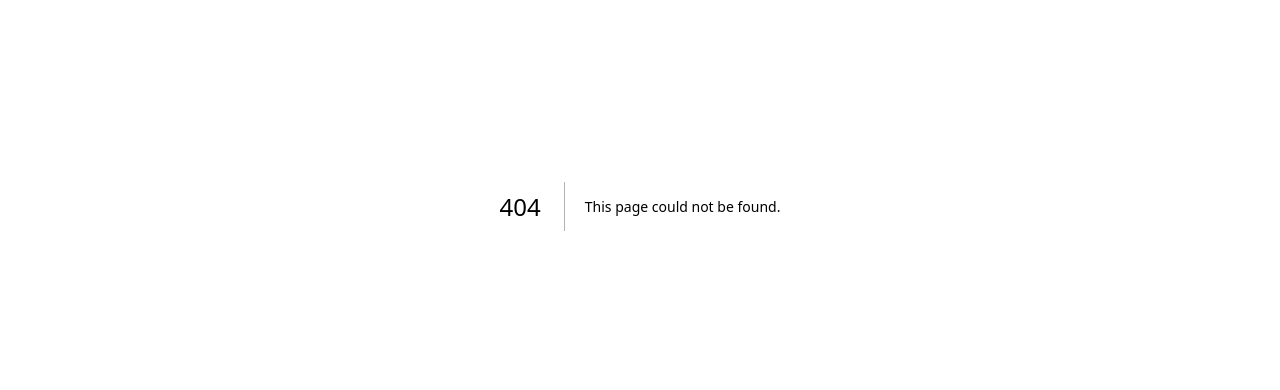
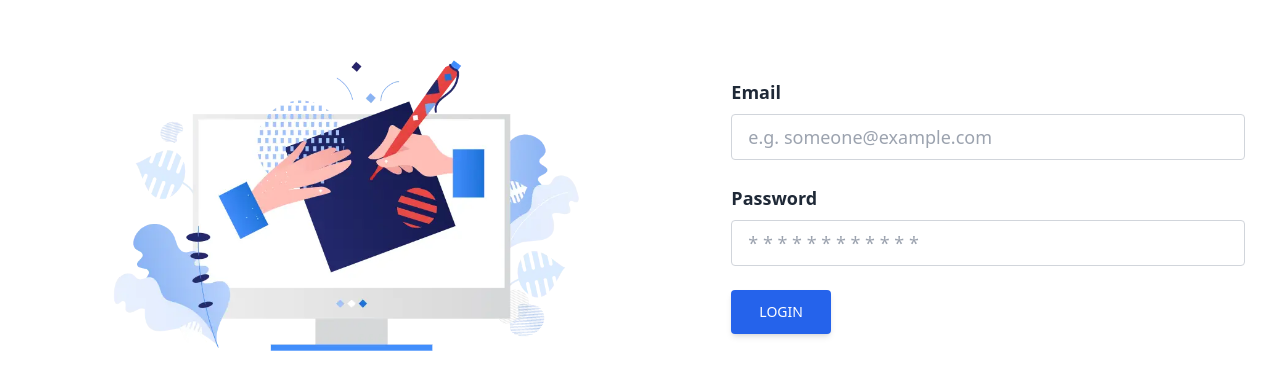
Before and after one commit to hyperfort/nextjs-getting-started, a Next.js app: page /login in a window 1280 px wide. Before the commit this address had no page. Shown: the part 194-584 px from the top of the page. Built offline with nearby package versions, Linux system fonts and the light colour scheme.

Commit message:
feat: add Login page

```diff
--- /dev/null
+++ b/components/forms/login-form.js
@@ -0,0 +1,84 @@
+import { useForm } from "react-hook-form";
+
+export default function LoginForm() {
+  const {
+    register,
+    handleSubmit,
+    formState: { errors },
+  } = useForm();
+
+  function _onSubmit(data) {
+    console.log(data);
+  }
+
+  return (
+    <form onSubmit={handleSubmit(_onSubmit)}>
+      <section className="mb-6">
+        <label
+          className={["form-label", errors.email && "text-red-500"].join(" ")}
+          htmlFor="email"
+        >
+          Email
+        </label>
+        <input
+          type="text"
+          className={[
+            "form-input",
+            errors.email
+              ? "border-red-500 mb-2"
+              : "border-gray-300 focus:border-blue-600",
+          ].join(" ")}
+          id="email"
+          placeholder="e.g. someone@example.com"
+          {...register("email", {
+            required: {
+              value: true,
+              message: "This field is required",
+            },
+            pattern: {
+              value:
+                /^[a-zA-Z0-9.!#$%&’*+/=?^_`{|}~-]+@[a-zA-Z0-9-]+(?:\.[a-zA-Z0-9-]+)*$/,
+              message: "Email not valid",
+            },
+          })}
+        />
+        <p className="italic text-red-500 text-xs">{errors.email?.message}</p>
+      </section>
+
+      <section className="mb-6">
+        <label
+          className={["form-label", errors.password && "text-red-500"].join(
+            " "
+          )}
+          htmlFor="password"
+        >
+          Password
+        </label>
+        <input
+          type="password"
+          className={[
+            "form-input",
+            errors.password
+              ? "border-red-500 mb-2"
+              : "border-gray-300 focus:border-blue-600",
+          ].join(" ")}
+          id="password"
+          placeholder="* * * * * * * * * * * *"
+          {...register("password", {
+            required: {
+              value: true,
+              message: "This field is required",
+            },
+          })}
+        />
+        <p className="italic text-red-500 text-xs">
+          {errors.password?.message}
+        </p>
+      </section>
+
+      <section className="text-center lg:text-left">
+        <button className="form-button">Login</button>
+      </section>
+    </form>
+  );
+}
--- a/package.json
+++ b/package.json
@@ -14,7 +14,8 @@
     "next": "13.0.5",
     "next-auth": "^4.17.0",
     "react": "18.2.0",
-    "react-dom": "18.2.0"
+    "react-dom": "18.2.0",
+    "react-hook-form": "^7.39.5"
   },
   "devDependencies": {
     "autoprefixer": "^10.4.13",
--- /dev/null
+++ b/pages/login.js
@@ -0,0 +1,22 @@
+import Image from "next/image";
+import LoginForm from "../components/forms/login-form";
+
+export default function Login() {
+  return (
+    <main className="flex flex-wrap g-6 h-screen items-center justify-center px-6 text-gray-800 lg:justify-between xl:justify-center">
+      <section className="basis-auto grow-0 flex justify-center mb-12 shrink-1 md:mb-0 md:shrink-0 md:w-9/12 lg:w-6/12 xl:w-6/12">
+        <Image
+          src="/logo.webp"
+          width={800}
+          height={534}
+          priority={true}
+          className="w-4/5"
+          alt="Sample image"
+        />
+      </section>
+      <section className="mb-12 md:mb-0 xl:ml-20 md:w-8/12 lg:w-5/12 xl:w-5/12">
+        <LoginForm />
+      </section>
+    </main>
+  );
+}
--- a/styles/globals.css
+++ b/styles/globals.css
@@ -1,3 +1,15 @@
 @tailwind base;
 @tailwind components;
 @tailwind utilities;
+
+@layer components {
+  .form-label {
+    @apply font-bold inline-block mb-2 text-gray-800 text-lg;
+  }
+  .form-input {
+    @apply bg-clip-padding bg-white block border border-solid ease-in-out font-normal m-0 px-4 py-2 rounded text-gray-700 text-lg transition w-full focus:text-gray-700 focus:bg-white focus:outline-none;
+  }
+  .form-button {
+    @apply bg-blue-600 duration-150 ease-in-out font-medium inline-block leading-snug px-7 py-3 rounded shadow-md text-sm text-white transition uppercase focus:bg-blue-700 focus:outline-none focus:ring-0 focus:shadow-lg hover:bg-blue-700 hover:shadow-lg active:bg-blue-800 active:shadow-lg;
+  }
+}
```
Also changed, not shown: public/logo.webp (added), 1 other file (tests, documents, lock files or other folders).
